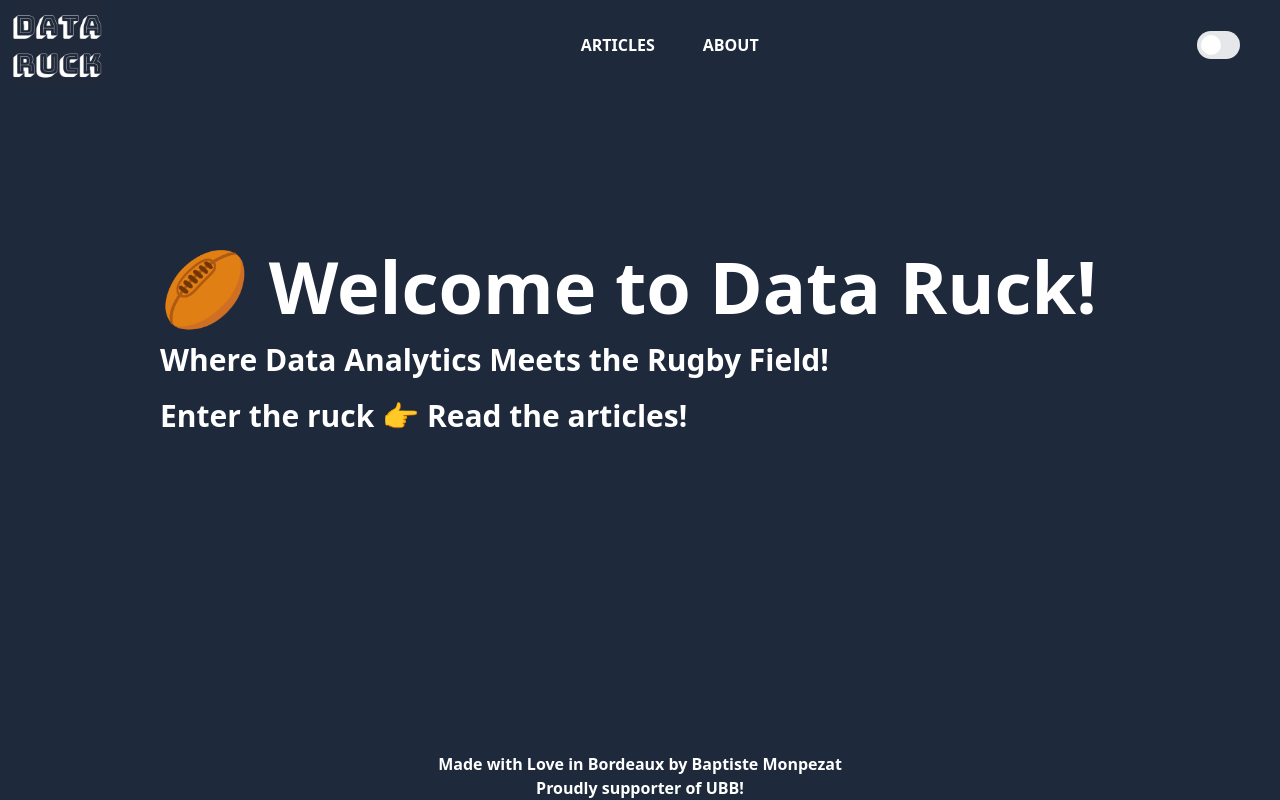
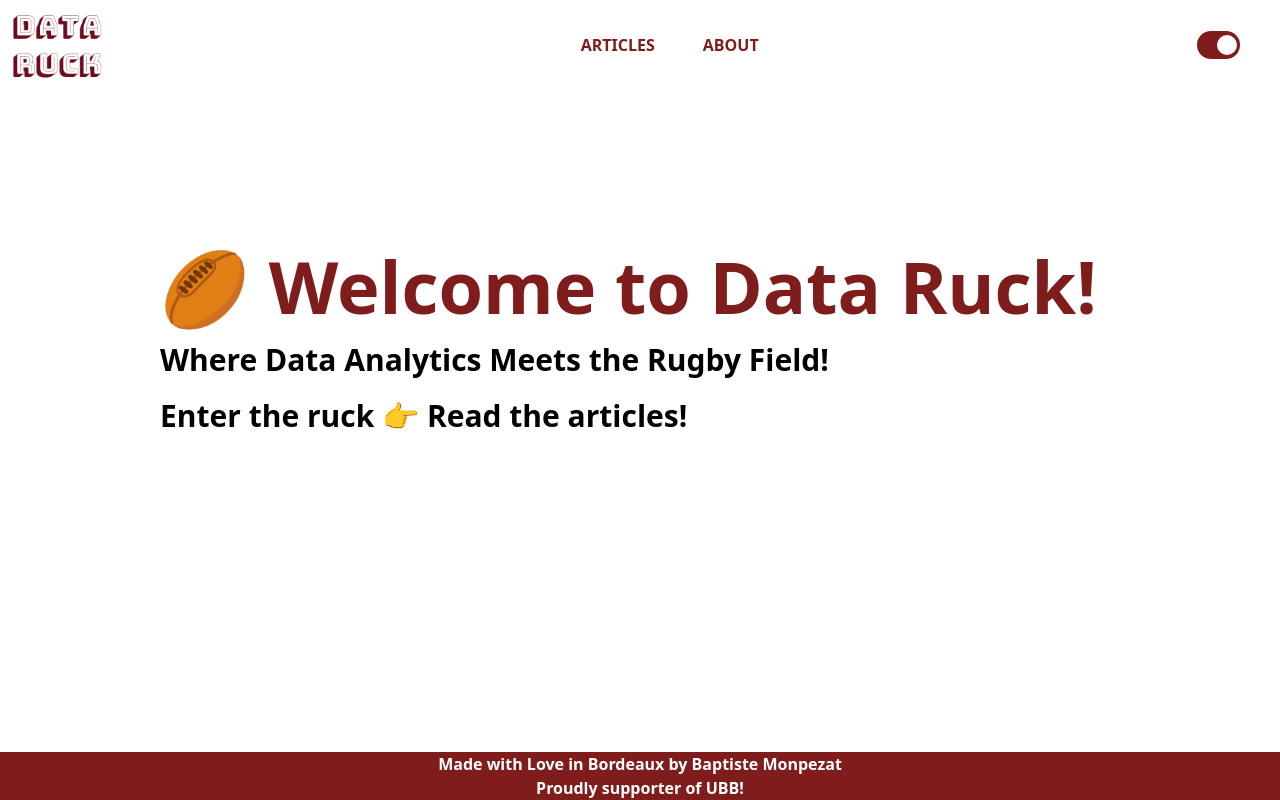
Before and after one commit to baptiste-monpezat/data-ruck, a Gatsby site: page / in a window 1280 px wide. Built offline with nearby package versions, Linux system fonts and the light colour scheme; Gatsby itself is replaced by a stand-in of ours.

Commit message:
fix flickering dark mode

```diff
--- a/gatsby-config.js
+++ b/gatsby-config.js
@@ -42,5 +42,7 @@ module.exports = {
         display: `standalone`,
         icon: `src/images/icon.png`
       }
-    }]
+    },
+
+  ]
 };
--- /dev/null
+++ b/gatsby-ssr.js
@@ -0,0 +1,40 @@
+import * as React from "react"
+
+const MagicScriptTag = () => {
+    const codeToRunOnClient = `
+(function() {
+  function getInitialColorMode() {
+    const persistedColorPreference = window.localStorage.getItem('color-mode');
+    const hasPersistedPreference = typeof persistedColorPreference === 'string';
+    // If the user has explicitly chosen light or dark,
+    // let's use it. Otherwise, this value will be null.
+    if (hasPersistedPreference) {
+        return persistedColorPreference;
+    }
+    // If they haven't been explicit, let's check the media
+    // query
+    const mql = window.matchMedia('(prefers-color-scheme: dark)');
+    const hasMediaQueryPreference = typeof mql.matches === 'boolean';
+    if (hasMediaQueryPreference) {
+        return mql.matches ? 'dark' : 'light';
+    }
+    // If they are using a browser/OS that doesn't support
+    // color themes, let's default to 'light'.
+    return 'dark';
+    }
+
+    const colorMode = getInitialColorMode();
+    const root = document.documentElement;
+            if (colorMode === 'dark') {
+            root.classList.add('dark')
+        } else {
+            root.classList.remove('dark')
+        }
+})()
+  `;
+    // eslint-disable-next-line react/no-danger
+    return <script dangerouslySetInnerHTML={{ __html: codeToRunOnClient }} />;
+};
+export const onRenderBody = ({ setPreBodyComponents }) => {
+    setPreBodyComponents(<MagicScriptTag key="0" />);
+};
--- a/src/components/seo.js
+++ b/src/components/seo.js
@@ -34,10 +34,7 @@ const Seo = ({ page, description, type, path }) => {
 
     return (
         <>
-            <script>
-                const theme = localStorage.getItem('theme') || 'dark';
-                document.documentElement.classList.add(theme)
-            </script>
+
             <title>{`${page} | ${data.site.siteMetadata.title}`}</title>
             <html lang={data.site.siteMetadata.lang} />
             <meta name="description" content={description} />
--- a/src/components/toggle.js
+++ b/src/components/toggle.js
@@ -3,25 +3,47 @@ import * as React from "react"
 import { useState, useEffect } from 'react'
 import { Switch } from '@headlessui/react'
 
+function getInitialColorMode() {
+    if (typeof window !== 'undefined') {
+        const persistedColorPreference = window.localStorage.getItem('color-mode');
+        console.log(persistedColorPreference)
+        const hasPersistedPreference = typeof persistedColorPreference === 'string';
+        // If the user has explicitly chosen light or dark,
+        // let's use it. Otherwise, this value will be null.
+        if (hasPersistedPreference) {
+            return persistedColorPreference;
+        }
+        // If they haven't been explicit, let's check the media
+        // query
+        const mql = window.matchMedia('(prefers-color-scheme: dark)');
+        const hasMediaQueryPreference = typeof mql.matches === 'boolean';
+        if (hasMediaQueryPreference) {
+            return mql.matches ? 'dark' : 'light';
+        }
+        // If they are using a browser/OS that doesn't support
+        // color themes, let's default to 'dark'.
+        return 'dark';
+    } else {
+        return 'dark'
+    }
+}
+
 const Toggle = () => {
     const [enabled, setEnabled] = useState(() => {
-        if (typeof window !== 'undefined') {
-            const initialTheme = localStorage.getItem("theme");
-            return initialTheme === "light" ? true : false
-        }
-        else {
-            return false
-        }
+        return getInitialColorMode() === "light" ? true : false;
     })
 
     useEffect(() => {
+        console.log(enabled)
         if (enabled) {
-            localStorage.theme = "light"
+            window.localStorage.setItem('color-mode', "light");
         } else {
-            localStorage.theme = "dark"
+            window.localStorage.setItem('color-mode', "dark");
         }
 
-        if (localStorage.theme === 'dark' || (!('theme' in localStorage) && window.matchMedia('(prefers-color-scheme: dark)').matches)) {
+        let colorMode = getInitialColorMode()
+
+        if (colorMode === 'dark') {
             document.documentElement.classList.add('dark')
         } else {
             document.documentElement.classList.remove('dark')
```
